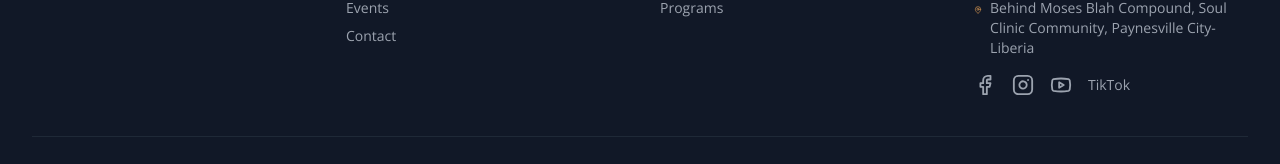
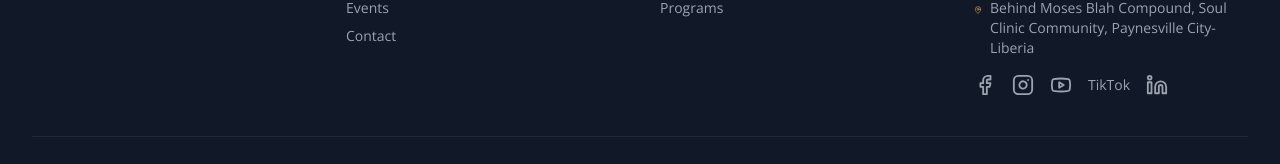
Before and after one commit to musamunyah67-sudo/Desk-Diary, a React (Vite) app: page /verify/1 in a window 1280 px wide. Shown: the part 1055-1219 px from the top of the page. Built offline with nearby package versions, Linux system fonts and the light colour scheme; no server answers.

Commit message:
Update Footer.jsx

```diff
--- a/src/components/Footer.jsx
+++ b/src/components/Footer.jsx
@@ -1,12 +1,24 @@
-import { Facebook, Instagram, Youtube, Mail, Phone, MapPin } from 'lucide-react'
+import { Facebook, Instagram, Youtube, Linkedin, Mail, Phone, MapPin } from 'lucide-react'
 import { Link } from 'react-router-dom'
 import { useState } from 'react'
 import { subscribeToNewsletter } from '../services/supabaseService'
 import toast from 'react-hot-toast'
+import { useSiteSettings } from '../contexts/SiteSettingsContext'
 
 const Footer = () => {
+  const { socialMedia } = useSiteSettings()
   const [email, setEmail] = useState('')
   const [subscribing, setSubscribing] = useState(false)
+
+  const getSocialIcon = (platform) => {
+    switch (platform) {
+      case 'facebook': return Facebook
+      case 'instagram': return Instagram
+      case 'youtube': return Youtube
+      case 'linkedin': return Linkedin
+      default: return null
+    }
+  }
 
   const handleSubscribe = async (e) => {
     e.preventDefault()
@@ -82,18 +94,36 @@ const Footer = () => {
             </ul>
 
             <div className="flex space-x-4 mt-4">
-              <a href="https://web.facebook.com/deskdiaryded401" target="_blank" rel="noopener noreferrer" className="text-gray-400 hover:text-gold transition-colors">
-                <Facebook size={22} />
-              </a>
-              <a href="https://www.instagram.com/deskdiaryded401/" target="_blank" rel="noopener noreferrer" className="text-gray-400 hover:text-gold transition-colors">
-                <Instagram size={22} />
-              </a>
-              <a href="https://www.youtube.com/@deskdiaryded401" target="_blank" rel="noopener noreferrer" className="text-gray-400 hover:text-gold transition-colors">
-                <Youtube size={22} />
-              </a>
-              <a href="https://www.tiktok.com/@deskdiaryded401/" target="_blank" rel="noopener noreferrer" className="text-gray-400 hover:text-gold transition-colors text-sm self-center">
-                TikTok
-              </a>
+              {socialMedia.filter(s => s.visible && s.url).map((social) => {
+                const Icon = getSocialIcon(social.platform)
+                if (social.platform === 'tiktok') {
+                  return (
+                    <a
+                      key={social.platform}
+                      href={social.url}
+                      target="_blank"
+                      rel="noopener noreferrer"
+                      className="text-gray-400 hover:text-gold transition-colors text-sm self-center"
+                    >
+                      TikTok
+                    </a>
+                  )
+                }
+                if (Icon) {
+                  return (
+                    <a
+                      key={social.platform}
+                      href={social.url}
+                      target="_blank"
+                      rel="noopener noreferrer"
+                      className="text-gray-400 hover:text-gold transition-colors"
+                    >
+                      <Icon size={22} />
+                    </a>
+                  )
+                }
+                return null
+              })}
             </div>
           </div>
         </div>
```
